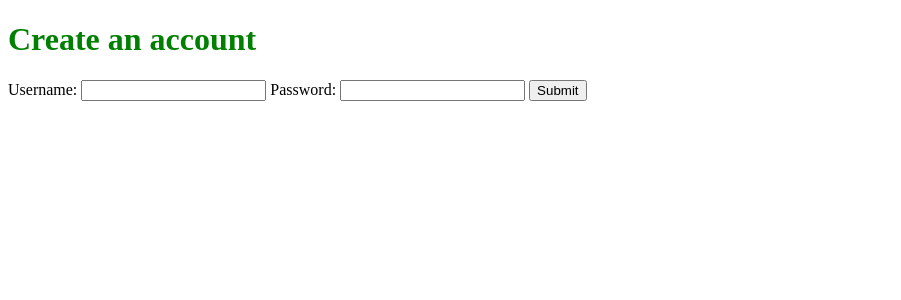
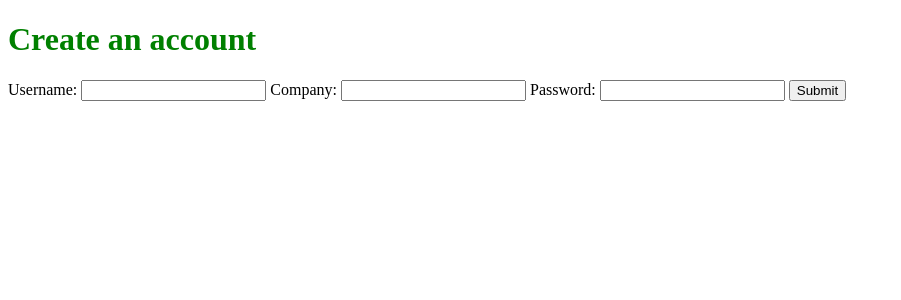
Before and after one commit to SchematicHQ/billy-python, a Flask app: page /register in a window 1280 px wide. Shown: the part 52-352 px from the top of the page, without its empty margins (0-901 px from the left). Run offline with Flask 3, Linux system fonts and the light colour scheme.

Commit message:
add favorite logic

```diff
--- a/main.py
+++ b/main.py
@@ -10,7 +10,7 @@ import sys
 import xmltodict, json
 import config
 from flask_sqlalchemy import SQLAlchemy
-from flask_login import LoginManager, UserMixin, login_user, logout_user
+from flask_login import LoginManager, UserMixin, login_user, logout_user, current_user
 
 app = Flask(__name__)
 flickr_api.set_keys(api_key = os.environ.get("FLICKR_API_KEY"), api_secret=os.environ.get("FLICKR_SECRET_KEY"))
@@ -27,9 +27,26 @@ db.init_app(app)
 with app.app_context():
     db.create_all()
 
-# set config variables
-#SECRET_KEY = os.urandom(32)
-#app.config['SECRET_KEY'] = SECRET_KEY
+# model classes
+class Company(db.Model):
+    id = db.Column(db.Integer, primary_key=True)
+    company = db.Column(db.String(250), unique=True, nullable=False)
+    users = db.relationship('Users', backref='company', lazy=True, uselist=False)
+    favorites = db.relationship('Favorites', backref='company', lazy=True)
+
+class Favorites(UserMixin, db.Model):
+    id = db.Column(db.Integer, primary_key=True)
+    url = db.Column(db.String(250), unique=True, nullable=False)
+    photo_id = db.Column(db.String(250), unique=True, nullable=False)
+    company_id = db.Column(db.Integer, db.ForeignKey('company.id'), nullable=False)
+
+class Users(UserMixin, db.Model):
+    id = db.Column(db.Integer, primary_key=True)
+    username = db.Column(db.String(250), unique=True, nullable=False)
+    password = db.Column(db.String(250), nullable=False)
+    company_id = db.Column(db.Integer, db.ForeignKey('company.id'), nullable=False)
+
+## routes
 
 @app.route('/', methods=['GET', 'POST'])
 def main():
@@ -42,7 +59,7 @@ def search():
     if form.validate_on_submit():
         print("in", file=sys.stderr)
         searched_data = form.search.data
-        photo_array = search_flickr(searched_data)
+        photo_array = retrieve_images_by_keyword(searched_data)
         return render_template('search.html',
                                form = form,
                                search=searched_data,
@@ -53,24 +70,33 @@ def search():
 def settings():
     render_template('settings.html')
 
+@app.route('/submit_favorite/<photo_id>', methods=['GET','POST'])
+def add_favorite(photo_id):
+    print("in function")
+    if request.method == 'GET': # POST request
+        user = current_user
+        company = Company.query.get(current_user.company_id)
+        favorite = Favorites(photo_id=photo_id)
+        company.favorites.append(favorite)
+
+        db.session.add(favorite)
+        db.session.commit()
+        return photo_id;
+
 @app.route('/favorites')
 def favorites():
-    render_template('favorites.html')
-
-# model classes
-class Users(UserMixin, db.Model):
-    id = db.Column(db.Integer, primary_key=True)
-    username = db.Column(db.String(250), unique=True,
-                         nullable=False)
-    password = db.Column(db.String(250),
-                         nullable=False)
+    user = current_user
+    company = Company.query.get(current_user.company_id)
+    favorites = company.favorites
+    photo_array = retrieve_images_by_photo_id(favorites)
+    return render_template('favorites.html',
+                               photos = photo_array)
 
 # login, logout, registration
 
 @app.route("/login", methods=["GET", "POST"])
 def login():
-    # If a post request was made, find the user by
-    # filtering for the username
+    # If a post request was made, find the user by filtering for the username
     if request.method == "POST":
         user = Users.query.filter_by(
             username=request.form.get("username")).first()
@@ -89,27 +115,51 @@ def logout():
 
 @app.route('/register', methods=["GET", "POST"])
 def register():
-  # If the user made a POST request, create a new user
+  # If the user made a POST request, create a new user and company
     if request.method == "POST":
         user = Users(username=request.form.get("username"),
                      password=request.form.get("password"))
         # Add the user to the database
+        company = Company(company=request.form.get("company"),
+                          users=user)
+
+        db.session.add(company)
         db.session.add(user)
         # Commit the changes made
         db.session.commit()
+        print(company.users.username)
         # Once user account created, redirect them to login route
         return redirect(url_for("login"))
     # Renders sign_up template if user made a GET request
     return render_template("sign_up.html")
 
 # flickr integration
-def search_flickr(search):
+def retrieve_images_by_keyword(search):
     photo_array = {}
 
     photos = xmltodict.parse(flickr.photos.search(text = search, per_page = 20, page = 1, safe_search = 1))
 
     for photo in photos['rsp']['photos']['photo']:
         photo_array[photo['@id']] = {"owner" : photo['@owner'], "id" : photo['@id'], "url" : "https://live.staticflickr.com/"+photo['@server']+"/"+photo["@id"]+"_"+photo['@secret']+".jpg"}
+
+    print(photo_array, file=sys.stderr)
+
+    return photo_array
+
+def retrieve_images_by_photo_id(photos):
+    photo_array = {}
+
+    print("in function")
+    print(photos)
+
+    for photo in photos:
+        print(photo)
+        print(photo.photo_id)
+        if photo.photo_id:
+            photo_metadata = xmltodict.parse(flickr.photos.getInfo(photo_id = photo.photo_id))
+            photo_metadata = photo_metadata['rsp']['photo']
+            print(photo_metadata)
+            photo_array[photo_metadata['@id']] = {"owner" : photo_metadata['owner']['@nsid'], "id" : photo_metadata['@id'], "url" : "https://live.staticflickr.com/"+photo_metadata['@server']+"/"+photo_metadata["@id"]+"_"+photo_metadata['@secret']+".jpg"}
 
     print(photo_array, file=sys.stderr)
 
--- a/templates/favorites.html
+++ b/templates/favorites.html
@@ -1,3 +1,7 @@
 {% extends 'base.html' %}
 
-This is my favorites page which will house my favorites.
+{% block body %}
+    {% for photo in photos %}
+        <li><img src="{{ photos[photo]['url'] }}" width="500" height="600"></li>
+    {% endfor %}
+{% endblock %}
--- a/templates/sign_up.html
+++ b/templates/sign_up.html
@@ -22,6 +22,8 @@
     <form action="#" method="post">
       <label for="username">Username:</label>
       <input type="text" name="username" />
+      <label for="username">Company:</label>
+      <input type="text" name="company" />
       <label for="password">Password:</label>
       <input type="password" name="password" />
       <button type="submit">Submit</button>
```
Also changed, not shown: templates/search.html (+25 -0 lines), instance/db.sqlite.
